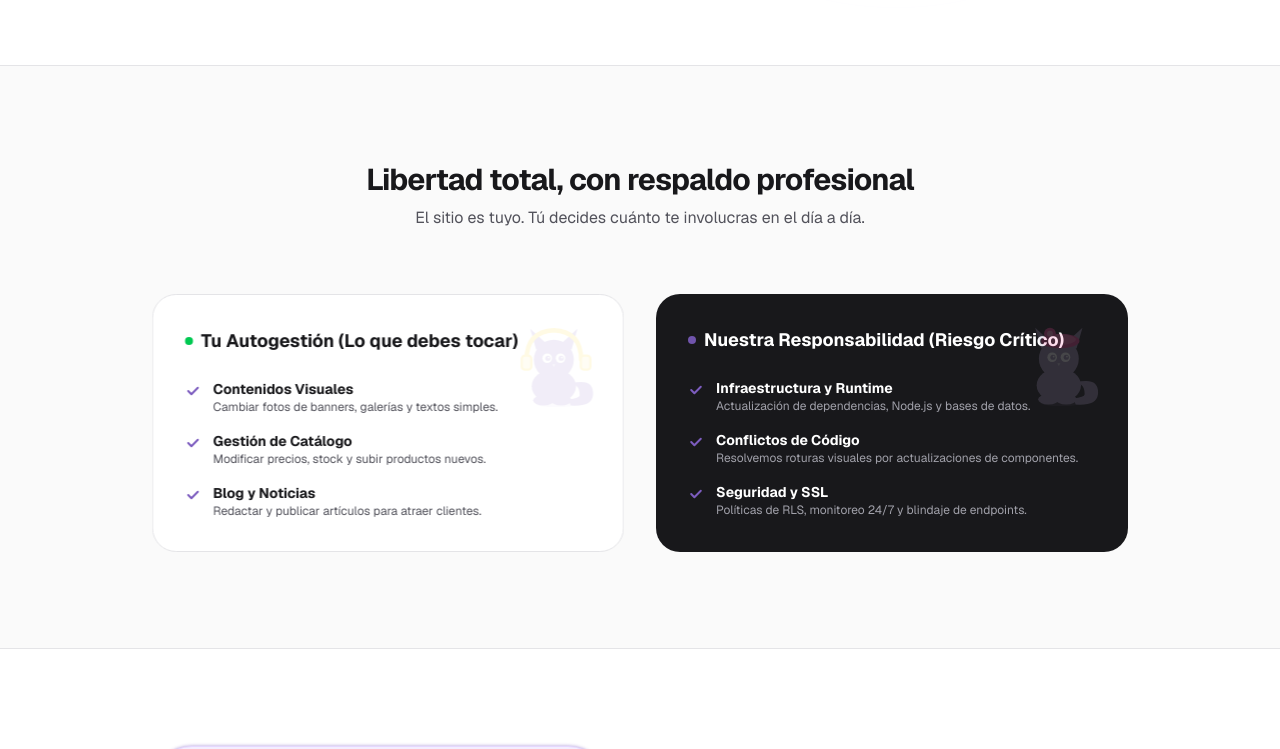
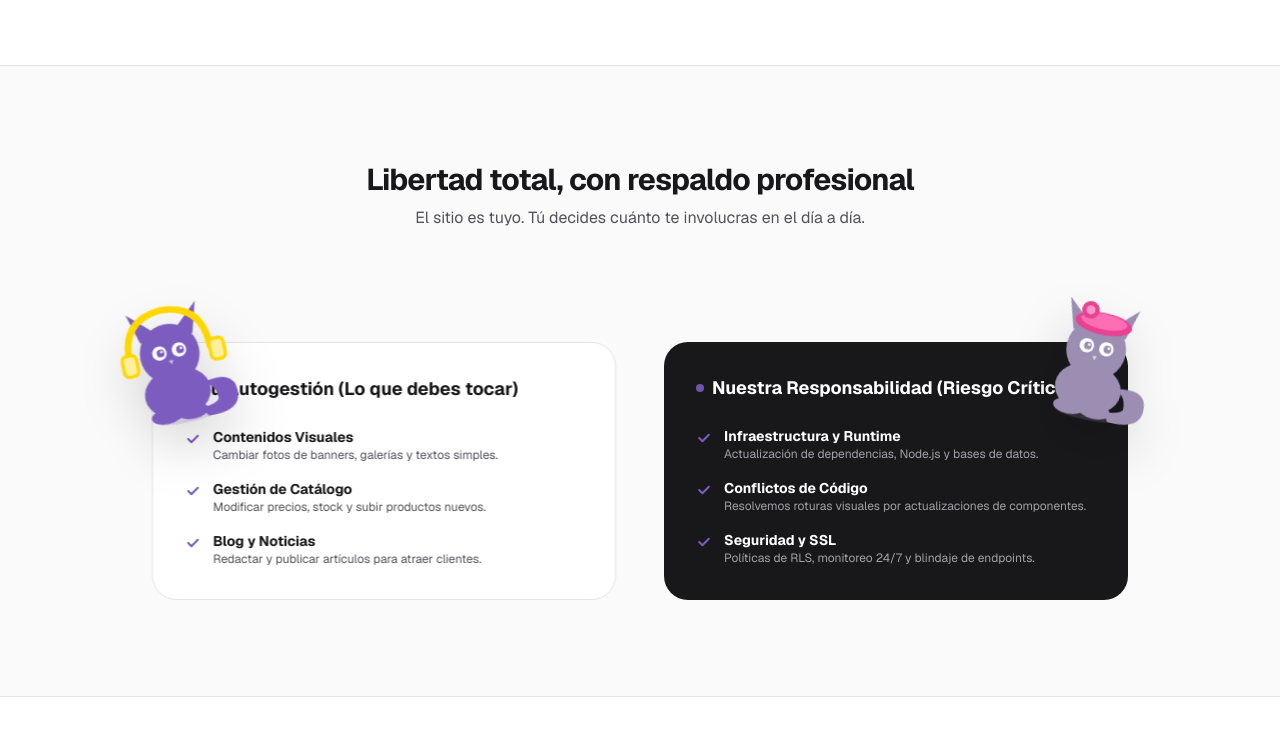
Before and after one commit to 4catsagencia-boop/4cats-app, a Next.js app: page /planes-mantenimiento in a window 1280 px wide. Shown: the part 536-1285 px from the top of the page. Built offline with nearby package versions, Linux system fonts and the light colour scheme.

Commit message:
style: reposition cat illustrations to overlap cards in maintenance section

```diff
--- a/app/planes-mantenimiento/page.tsx
+++ b/app/planes-mantenimiento/page.tsx
@@ -240,10 +240,11 @@ export default function MantenimientoPage() {
             <p data-anim="up" className="d100 text-[#52525B] mt-2">{tr.libertadDesc}</p>
           </div>
 
-          <div className="grid md:grid-cols-2 gap-8">
-            <div data-anim="left" className="lift bg-white p-8 rounded-3xl border border-[#E4E4E7] relative overflow-hidden">
-              <div className="absolute top-0 right-0 p-4 opacity-10">
-                <LaylaCat className="w-24 h-24" />
+          <div className="grid md:grid-cols-2 gap-12 pt-12">
+            <div data-anim="left" className="lift bg-white p-8 rounded-3xl border border-[#E4E4E7] relative">
+              {/* Layla presentadora */}
+              <div className="absolute -top-16 -left-8 md:-left-12 drop-shadow-2xl z-20 pointer-events-none transform -rotate-12">
+                <LaylaCat className="w-28 h-28 md:w-36 md:h-36" />
               </div>
               <h3 className="text-lg font-bold text-[#18181B] mb-6 flex items-center gap-2">
                 <span className="w-2 h-2 bg-green-500 rounded-full" />
@@ -256,9 +257,10 @@ export default function MantenimientoPage() {
               </ul>
             </div>
 
-            <div data-anim="right" className="lift-dark bg-[#18181B] p-8 rounded-3xl text-white relative overflow-hidden">
-              <div className="absolute top-0 right-0 p-4 opacity-20">
-                <BillieCat className="w-24 h-24" />
+            <div data-anim="right" className="lift-dark bg-[#18181B] p-8 rounded-3xl text-white relative mt-12 md:mt-0">
+              {/* Billie presentadora */}
+              <div className="absolute -top-16 -right-8 md:-right-12 drop-shadow-2xl z-20 pointer-events-none transform rotate-12">
+                <BillieCat className="w-28 h-28 md:w-36 md:h-36" />
               </div>
               <h3 className="text-lg font-bold mb-6 flex items-center gap-2">
                 <span className="w-2 h-2 bg-[#7C5CBF] rounded-full animate-pulse" />
```
